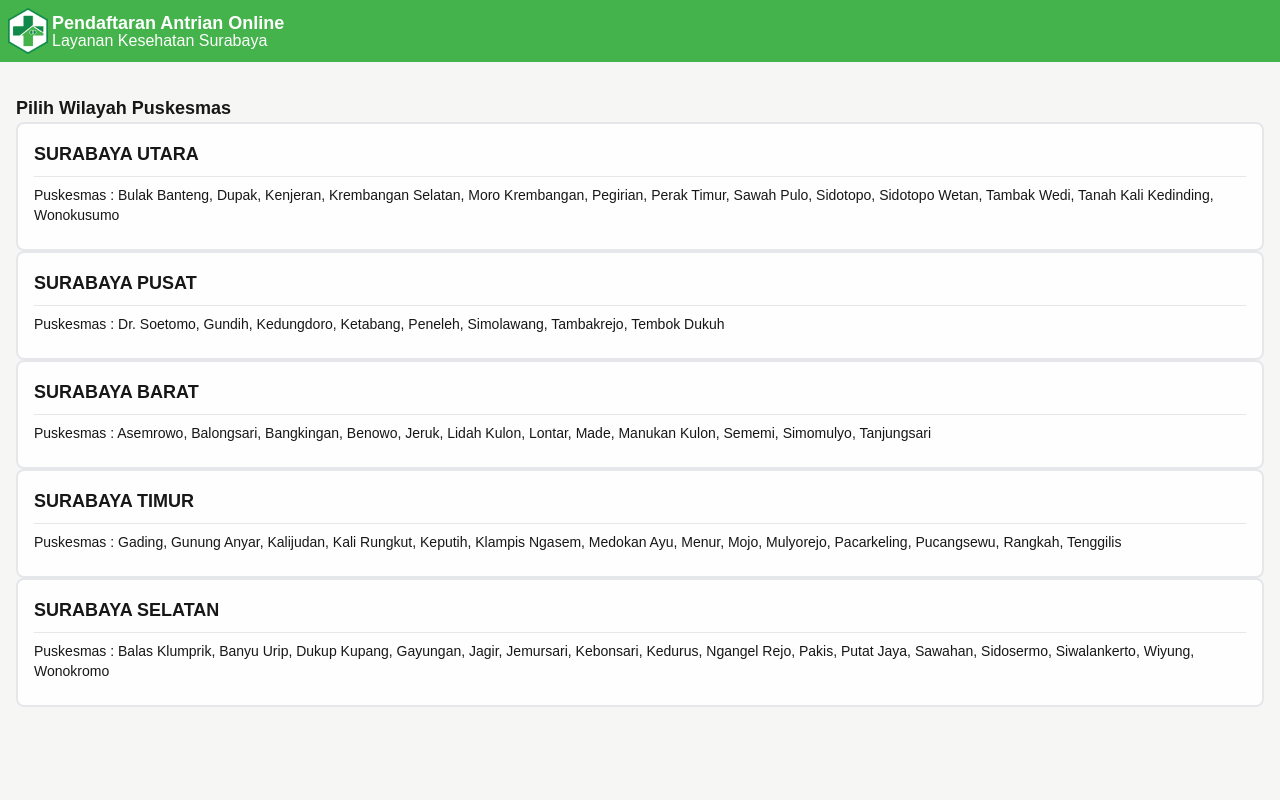
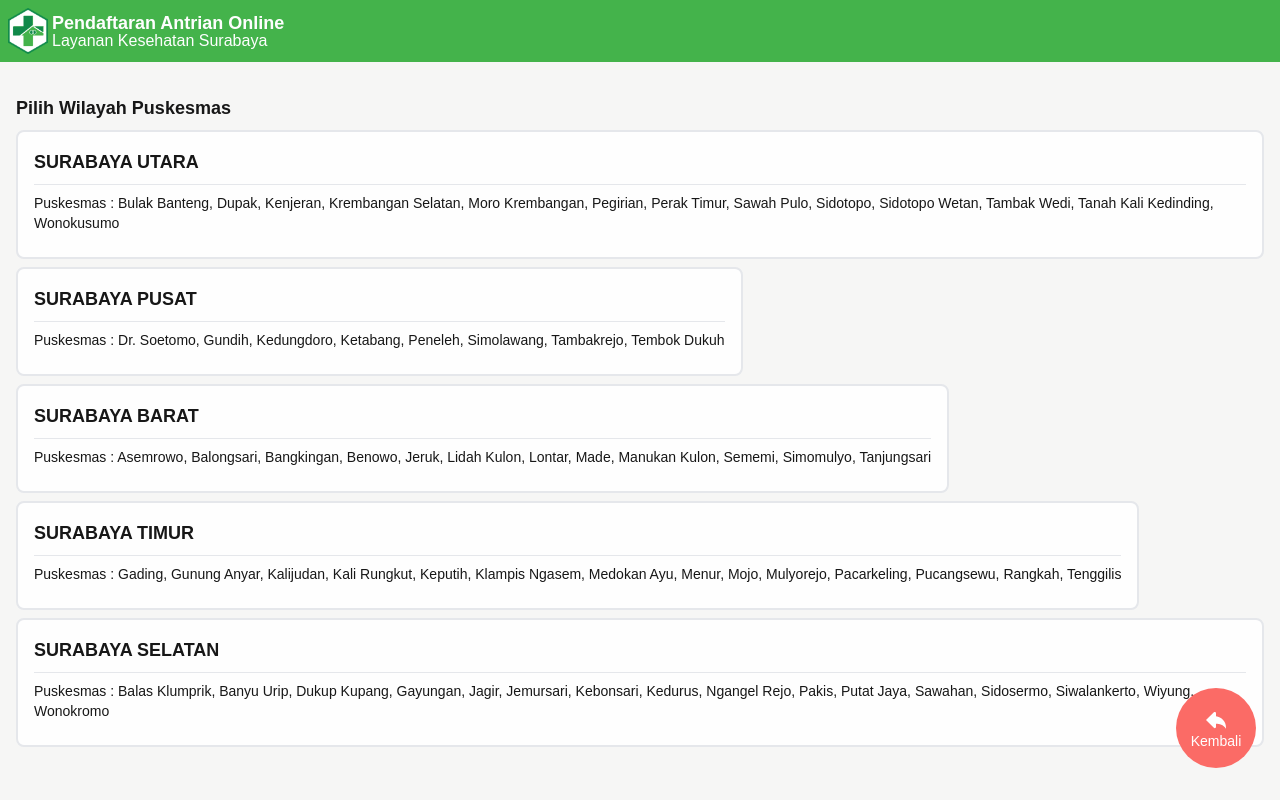
Before and after one commit to aricahyonodev/e-health-surabaya, a Next.js app: page /health-center/select-area in a window 1280 px wide. Shown: the top 800 px of the page. Built offline with nearby package versions, Linux system fonts and the light colour scheme.

Commit message:
add : backButton

```diff
--- /dev/null
+++ b/src/app/components/backButton.js
@@ -0,0 +1,24 @@
+'use client'
+
+import { usePathname, useRouter } from "next/navigation";
+import { TiArrowBack } from "react-icons/ti";
+
+export default function BackButton() {
+    const router = useRouter()
+    const pathname = usePathname();
+    const isHomepage = pathname === "/home"
+
+    return (
+      <>
+        {!isHomepage && (
+          <button
+            onClick={() => router.back()}
+            className="text-center rounded-full w-20 h-20 text-white bg-[#FB6B66] text-sm font-medium  fixed bottom-8 right-6"
+          >
+            <TiArrowBack className="text-3xl inline-block" />
+            <p className="-mt-1 text-sm">Kembali</p>
+          </button>
+        )}
+      </>
+    );
+}
--- a/src/app/health-center/select-area/page.js
+++ b/src/app/health-center/select-area/page.js
@@ -45,7 +45,7 @@ export default function Page() {
       <section id="select-health-center-area" className="flex-row space-y-2">
         <p className="font-bold text-lg">Pilih Wilayah Puskesmas</p>
         {area.map((data) => (
-          <Link
+          <Link className="inline-block"
             key={"area" + data.id}
             href={"/health-center/select-area/" + data.id}
           >
--- a/src/app/layout.js
+++ b/src/app/layout.js
@@ -2,6 +2,7 @@ import localFont from "next/font/local";
 import "./globals.css";
 import Image from "next/image";
 import Link from "next/link";
+import BackButton from "./components/backButton";
 
 const geistSans = localFont({
   src: "./fonts/GeistVF.woff",
@@ -50,6 +51,11 @@ export default function RootLayout({ children }) {
         <footer className="text-center text-sm mb-5 mt-12">
           2024 @ Dinas Kesehatan Koita Surabaya
         </footer>
+
+        <div>
+          <BackButton/>
+        </div>
+
       </body>
     </html>
   );
```
Also changed, not shown: package.json (+5 -4 lines), 1 other file (tests, documents, lock files or other folders).
